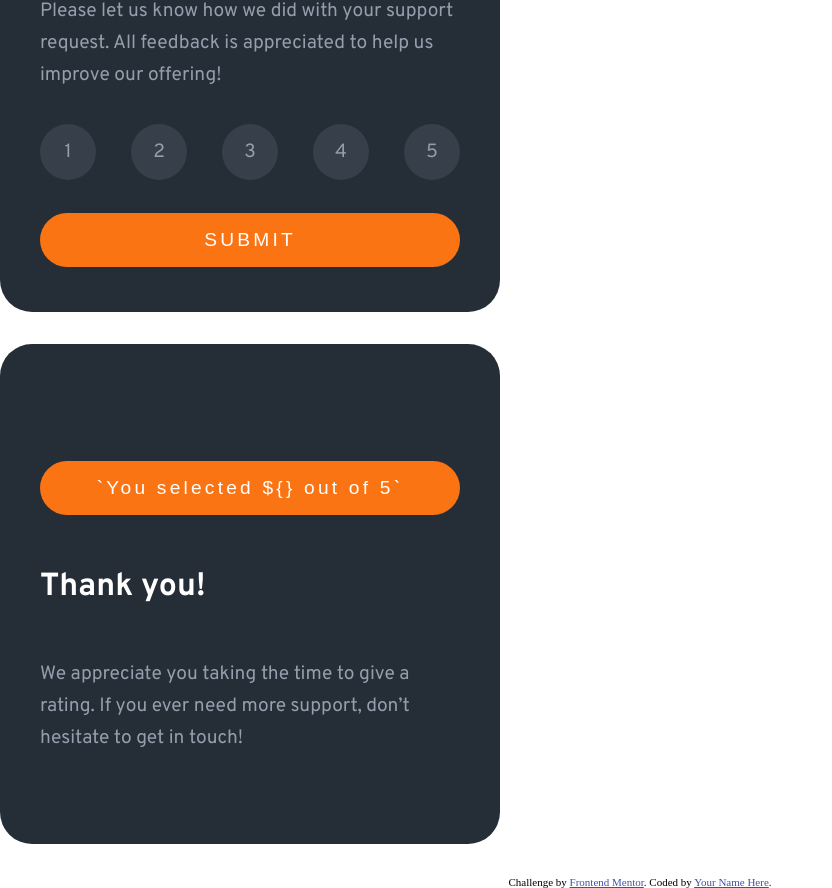
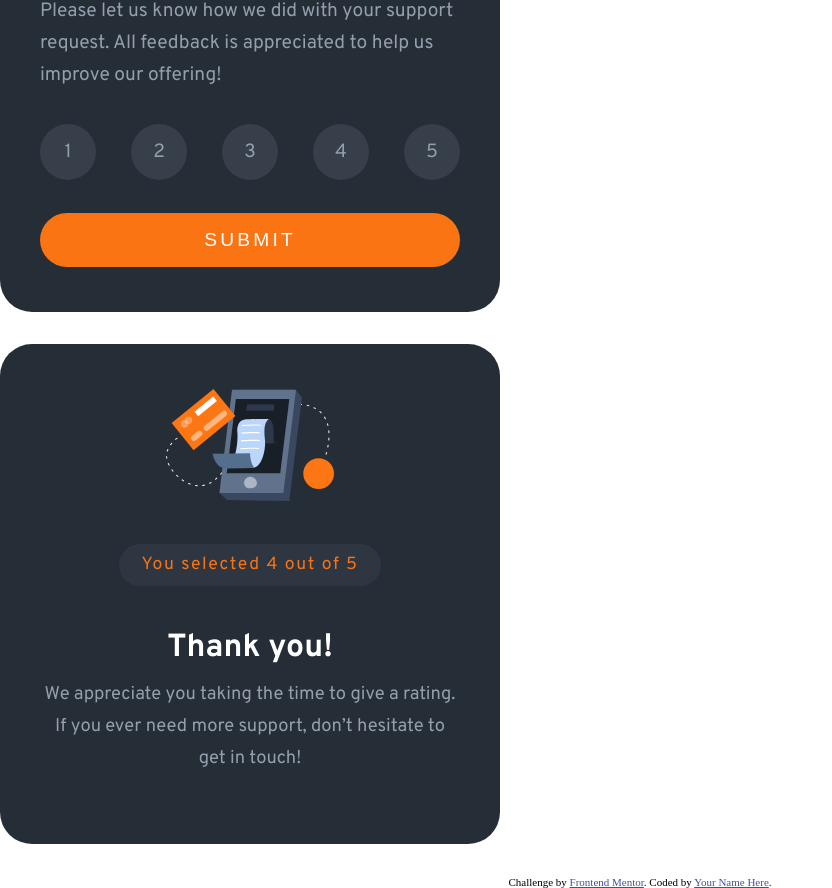
Before and after one commit to akif-onder/FrontendMentor-Interactive-Rating-Component, a plain HTML site: page index.html in a window 1280 px wide. Shown: the part 188-1076 px from the top of the page, without its empty margins (0-832 px from the left). Drawn offline with Linux system fonts and the light colour scheme.

Commit message:
second box styled

```diff
--- a/index.html
+++ b/index.html
@@ -28,7 +28,7 @@
   </head>
   <body>
     <!-- Rating state start -->
-    <div class="box">
+    <div class="box1">
       <div class="star"><img  src="./images/icon-star.svg" alt=""></div>
       <h1>How did we do?</h1>
       <p>
@@ -49,11 +49,11 @@
     <!-- Rating state end -->
 
     <!-- Thank you state start -->
-    <div class="box">
-      <img src="" alt="" />
-      <button>`You selected ${} out of 5`</button>
+    <div class="box2">
+      <img class="thank-img" src="./images/illustration-thank-you.svg" alt="" />
+      <button class="thank-btn">You selected 4 out of 5</button>
       <h1>Thank you!</h1>
-      <p>
+      <p class="thank-p">
         We appreciate you taking the time to give a rating. If you ever need
         more support, don’t hesitate to get in touch!
       </p>
--- a/style.css
+++ b/style.css
@@ -5,7 +5,7 @@
   padding: 0;
   box-sizing: border-box;
 }
-.box {
+.box1 {
   width: 500px;
   height: 500px;
   background-color: hsl(213, 19%, 18%);
@@ -69,3 +69,41 @@ button {
   color: white;
   font-size: 1.2rem;
 }
+
+.box2 {
+  width: 500px;
+  height: 500px;
+  background-color: hsl(213, 19%, 18%);
+  display: flex;
+  flex-direction: column;
+  justify-content: space-around;
+  align-items: center;
+  font-family: "Overpass", sans-serif;
+  color: white;
+  padding: 2.5rem;
+  margin-bottom: 2rem;
+  border-radius: 2rem;
+}
+
+.thank-img{
+  width: 40%;
+  margin-bottom: 2rem;
+
+}
+
+.thank-btn{
+  background-color: hsla(216, 12%, 54%, 0.1);
+  font-size: 1.1rem;
+  color: hsl(25, 97%, 53%);
+  font-weight: 100;
+  letter-spacing: .1rem;
+  padding: .6rem 1.4rem;
+  margin-bottom: 2rem;
+  font-family: "Overpass", sans-serif;
+}
+
+.thank-p{
+  text-align: center;
+  font-size: 1.15rem;
+  font-family: "Overpass", sans-serif;
+}
```
